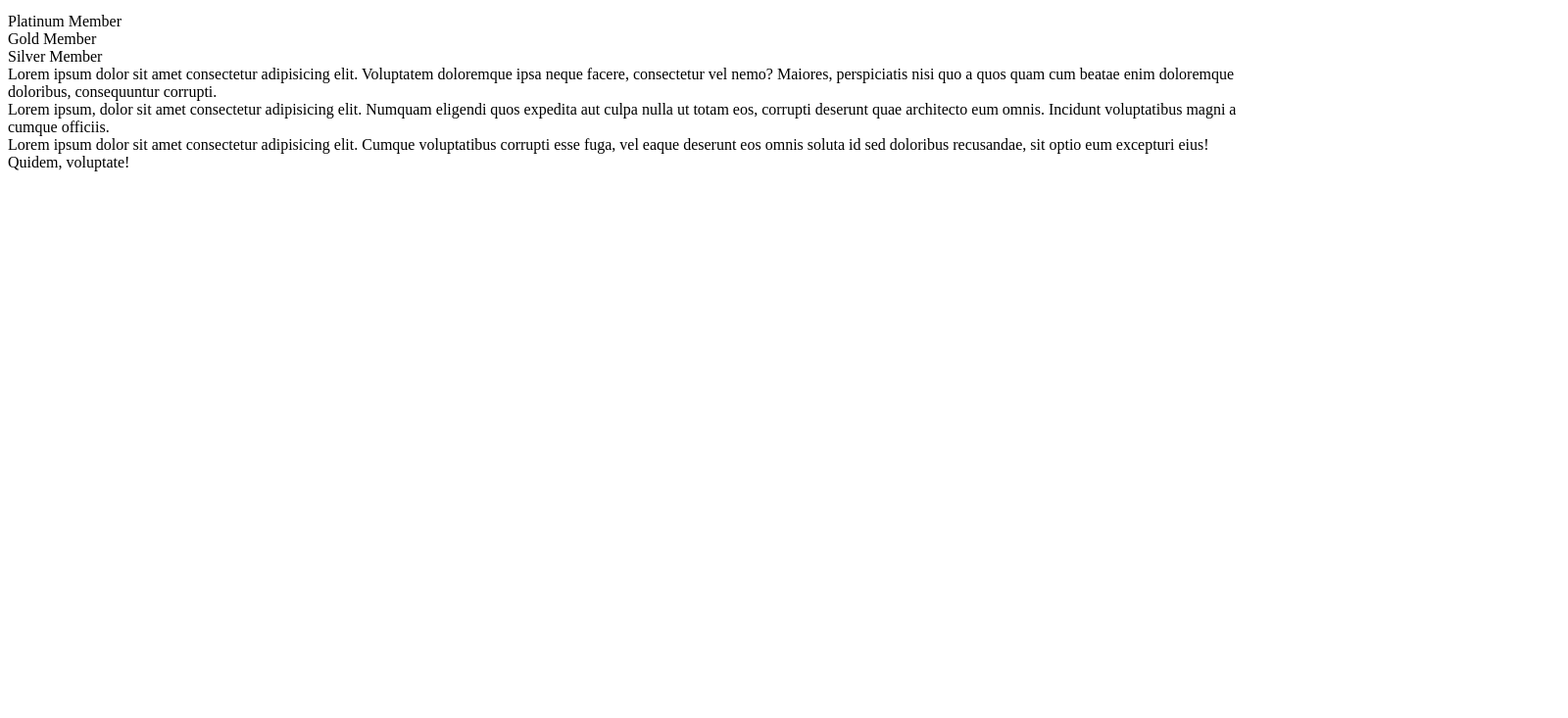
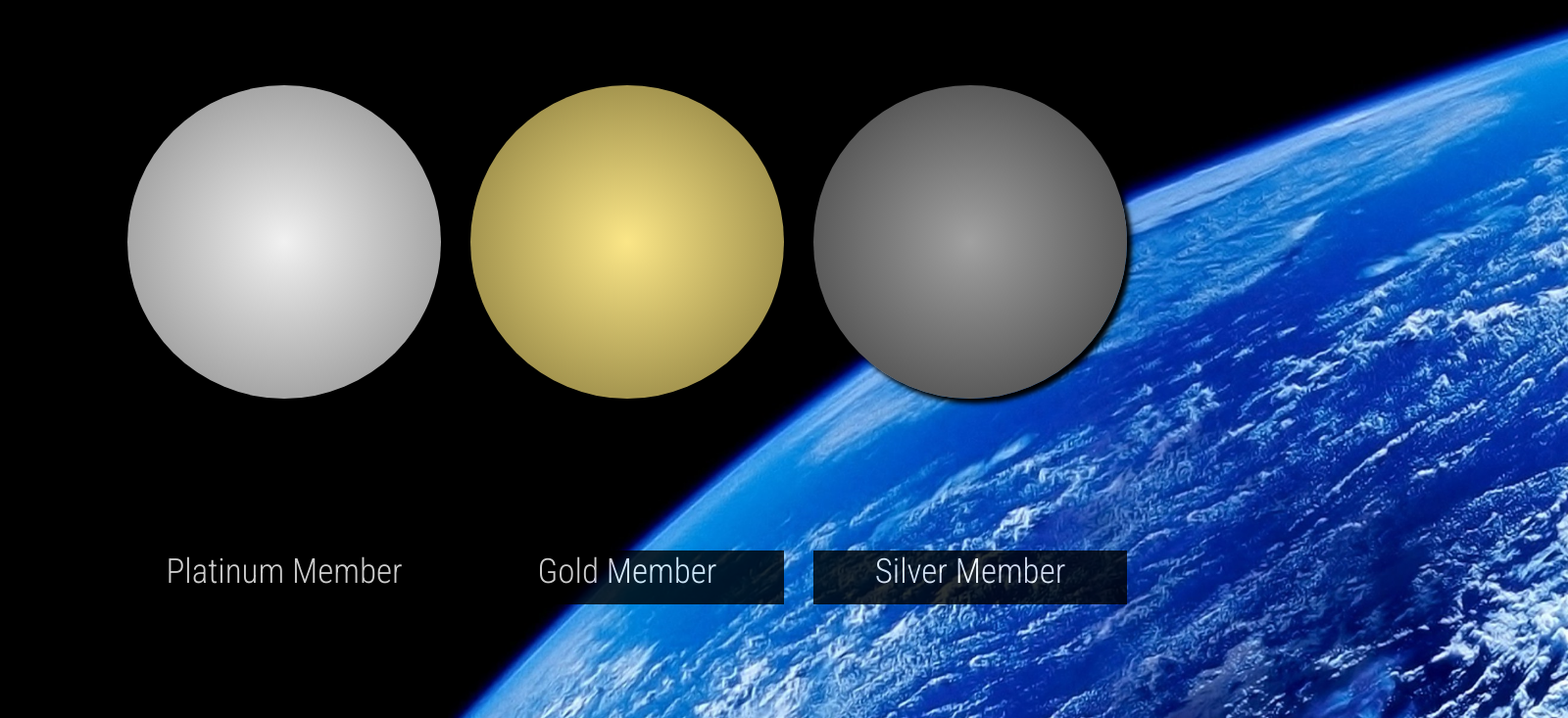
Before and after one commit to sachateisseire/ODYSSEY_TEISSEIRE4, a plain HTML site: page pages/membresias.html in a window 1280 px wide. Shown: the part 191-924 px from the top of the page at 98% size, 1600 px wide, since content can reach past the window. Before the commit the page ends 800 px from the top, so only its background shows below. Drawn offline with Linux system fonts and the light colour scheme; the site is published under a folder, as on GitHub Pages, so addresses that start at the root find nothing.

Commit message:
arreglo links

```diff
--- a/pages/membresias.html
+++ b/pages/membresias.html
@@ -5,7 +5,7 @@
     <meta http-equiv="X-UA-Compatible" content="IE=edge">
     <meta name="viewport" content="width=device-width, initial-scale=1.0">
     <title>Odyssey Trading</title>
-    <link rel="stylesheet" href="/styles/styles.css">
+    <link rel="stylesheet" href="../styles/styles.css">
     <link rel="preconnect" href="https://fonts.googleapis.com">
     <link rel="preconnect" href="https://fonts.gstatic.com" crossorigin>
     <link href="https://fonts.googleapis.com/css2?family=Montserrat:wght@100&family=Roboto+Condensed:wght@300&family=Roboto:wght@100&display=swap" rel="stylesheet">
--- a/styles/styles.css
+++ b/styles/styles.css
@@ -6,7 +6,7 @@
 
 body{
     background: black;
-    background-image: url(/images/earth.jpg);
+    background-image: url(../images/earth.jpg);
     background-size: cover;
     background-repeat: no-repeat;
     font-family: 'Montserrat', sans-serif;
```
Also changed, not shown: index.html (+1 -1 lines).
